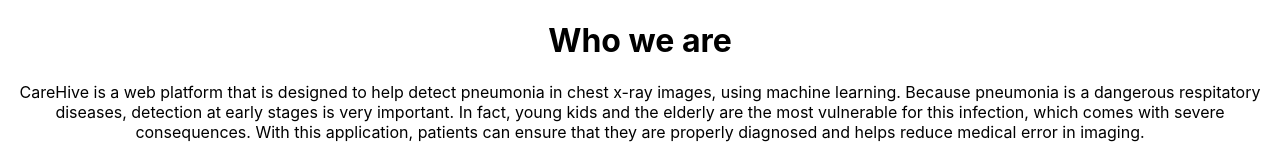
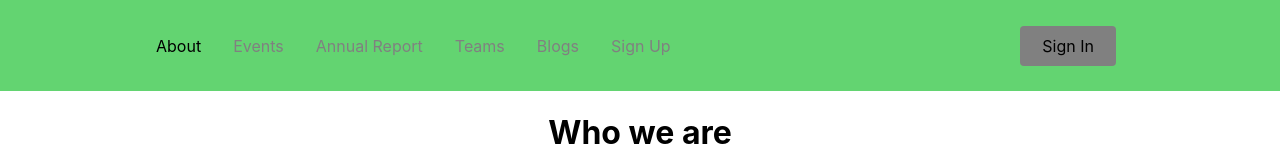
Before and after one commit to felicityy-li/TriHacks, a React (Create React App) app in the folder frontend/: page / in a window 1280 px wide. Shown: the top 158 px of the page. Built offline with nearby package versions, Linux system fonts and the light colour scheme.

Commit message:
fix: navBar now working

```diff
--- a/frontend/package.json
+++ b/frontend/package.json
@@ -10,8 +10,10 @@
     "axios": "^1.1.2",
     "react": "^18.2.0",
     "react-dom": "^18.2.0",
+    "react-icons": "^4.4.0",
     "react-router-dom": "^6.4.2",
     "react-scripts": "5.0.1",
+    "styled-components": "^5.3.6",
     "web-vitals": "^2.1.4"
   },
   "scripts": {
--- a/frontend/src/App.js
+++ b/frontend/src/App.js
@@ -2,11 +2,13 @@
 import { Routes, Route, BrowserRouter as Router } from "react-router-dom";
 import HomePage from './pages/HomePage';
 import DoctorsPage from './pages/DoctorsPage';
+import Navbar from './components/Navbar';
 
 function App() {
   return (
     <div className="App">
       <Router>
+        <Navbar />
         <Routes>
           <Route path="/" element={<HomePage />} />
           <Route path="/doctors_page" element={<DoctorsPage />} />
--- a/frontend/src/components/Navbar.js
+++ b/frontend/src/components/Navbar.js
@@ -1,88 +1,45 @@
-import React from 'react'
-import { Link } from 'react-router-dom'
-import { HiOutlineMenuAlt3, HiX } from "react-icons/hi";
+import React from "react";
+import {
+  Nav,
+  NavLink,
+  Bars,
+  NavMenu,
+  NavBtn,
+  NavBtnLink,
+} from "./NavbarElements";
 
 export default function Navbar() {
+  return (
+    <>
+      <Nav>
+        <Bars />
 
-    const [showNavbar, setShowNavbar] = React.useState(false);
-
-    const [account, setAccount] = React.useState(null);
-
-
-    return (
-        <div >
-            <nav className="flex items-center py-2 flex-wrap px-4 text-fontColor tracking-wider">
-                <Link to="/"><span className="p-2 mr-4 inline-flex items-center text-4xl md:text-5xl cursor-pointer font-base text-white">CareHive
-                </span></Link>
-                <button className="lg:hidden right-0 absolute md:px-8 px-6 mr-1 mb-1 ease-linear transition-all duration-150" type="button" onClick={() => setShowNavbar(true)} aria-hidden="false" aria-label="button">
-                    <HiOutlineMenuAlt3 className="h-7 w-7" aria-hidden="false" />
-                </button>
-                {showNavbar ? (
-                    <div>
-                        <div className=" flex overflow-x-hidden mx-4 md:mx-8 h-screen overflow-y-auto fixed inset-0 z-50 outline-none focus:outline-none md:hidden"
-                        >
-                            <div className="relative my-6 mx-auto w-screen">
-                                <div className="border-0 rounded-lg shadow-lg relative flex flex-col w-full bg-secondary outline-none focus:outline-none">
-                                    <div className="flex items-start justify-between p-5 border-solid rounded-t">
-                                        <Link activeClass="active" to="about" spy={true} smooth={true} offset={-150} duration={250}>
-                                            <div className="text-2xl font-base tracking-wide cursor-pointer">
-                                                CareHive
-                                            </div>
-                                        </Link>
-
-                                        <button className="absolute right-6" onClick={() => setShowNavbar(false)} aria-hidden="false" aria-label="button">
-                                            <HiX className="h-7 w-7" aria-hidden="false" />
-                                        </button>
-
-                                    </div>
-
-                                    <div className="grid justify-center">
-                                        <div className="inline-flex w-64 h-1 bg-indigo-500 rounded-full"></div>
-                                    </div>
-
-                                    <div className="grid place-items-center text-xl py-2 gap-2 w-full mb-4"
-                                    >
-
-                                        <Link to="/">
-                            <span className="lg:inline-flex lg:w-auto w-full px-3 py-2 rounded items-center justify-center dark:hover:bg-navHover hover:bg-secondary cursor-pointer text-white">Home</span>
-                        </Link>
-
-                        <Link to="/upload">
-                            <span className="lg:inline-flex lg:w-auto w-full px-3 py-2 rounded items-center justify-center dark:hover:bg-navHover hover:bg-secondary cursor-pointer text-white">Upload</span>
-                        </Link>
-
-                        <Link to="/doctors">
-                            <span className="lg:inline-flex lg:w-auto w-full px-3 py-2 rounded items-center justify-center dark:hover:bg-navHover hover:bg-secondary cursor-pointer text-white">Doctors</span>
-                        </Link>
-                                    </div>
-                                </div>
-                            </div>
-                        </div>
-
-                        <div className="opacity-25 fixed inset-0 z-40 h-screen bg-black md:hidden"></div>
-                    </div>
-                ) : null}
-
-                <div className="hidden top-navbar w-full lg:inline-flex lg:flex-grow lg:w-auto" >
-                    <div className="lg:inline-flex lg:flex-row lg:ml-auto lg:w-auto w-full text-xl lg:items-center items-start flex flex-col lg:h-auto space-x-2 mr-12" >
-
-                        <Link to="/">
-                            <span className="lg:inline-flex lg:w-auto w-full px-3 py-2 rounded items-center justify-center dark:hover:bg-navHover hover:bg-secondary cursor-pointer text-white">Home</span>
-                        </Link>
-
-                        <Link to="/upload">
-                            <span className="lg:inline-flex lg:w-auto w-full px-3 py-2 rounded items-center justify-center dark:hover:bg-navHover hover:bg-secondary cursor-pointer text-white">Upload</span>
-                        </Link>
-
-                        <Link to="/doctors">
-                            <span className="lg:inline-flex lg:w-auto w-full px-3 py-2 rounded items-center justify-center dark:hover:bg-navHover hover:bg-secondary cursor-pointer text-white">Doctors</span>
-                        </Link>
-
-
-
-                    </div>
-                </div>
-            </nav>
-        </div>
-    );
+        <NavMenu>
+          <NavLink to="/" activeStyle>
+            About
+          </NavLink>
+          <NavLink to="/events" activeStyle>
+            Events
+          </NavLink>
+          <NavLink to="/annual" activeStyle>
+            Annual Report
+          </NavLink>
+          <NavLink to="/team" activeStyle>
+            Teams
+          </NavLink>
+          <NavLink to="/blogs" activeStyle>
+            Blogs
+          </NavLink>
+          <NavLink to="/sign-up" activeStyle>
+            Sign Up
+          </NavLink>
+          {/* Second Nav */}
+          {/* <NavBtnLink to='/sign-in'>Sign In</NavBtnLink> */}
+        </NavMenu>
+        <NavBtn>
+          <NavBtnLink to="/signin">Sign In</NavBtnLink>
+        </NavBtn>
+      </Nav>
+    </>
+  );
 }
--- /dev/null
+++ b/frontend/src/components/NavbarElements.js
@@ -0,0 +1,86 @@
+import { FaBars } from 'react-icons/fa';
+import { NavLink as Link } from 'react-router-dom';
+import styled from 'styled-components';
+
+export const Nav = styled.nav`
+background: #63D471;
+height: 85px;
+display: flex;
+justify-content: space-between;
+padding: 0.2rem calc((100vw - 1000px) / 2);
+z-index: 12;
+/* Third Nav */
+/* justify-content: flex-start; */
+`;
+
+export const NavLink = styled(Link)`
+color: #808080;
+display: flex;
+align-items: center;
+text-decoration: none;
+padding: 0 1rem;
+height: 100%;
+cursor: pointer;
+&.active {
+	color: #000000;
+}
+`;
+
+export const Bars = styled(FaBars)`
+display: none;
+color: #808080;
+@media screen and (max-width: 768px) {
+	display: block;
+	position: absolute;
+	top: 0;
+	right: 0;
+	transform: translate(-100%, 75%);
+	font-size: 1.8rem;
+	cursor: pointer;
+}
+`;
+
+export const NavMenu = styled.div`
+display: flex;
+align-items: center;
+margin-right: -24px;
+/* Second Nav */
+/* margin-right: 24px; */
+/* Third Nav */
+/* width: 100vw;
+white-space: nowrap; */
+@media screen and (max-width: 768px) {
+	display: none;
+}
+`;
+
+export const NavBtn = styled.nav`
+display: flex;
+align-items: center;
+margin-right: 24px;
+/* Third Nav */
+/* justify-content: flex-end;
+width: 100vw; */
+@media screen and (max-width: 768px) {
+	display: none;
+}
+`;
+
+export const NavBtnLink = styled(Link)`
+border-radius: 4px;
+background: #808080;
+padding: 10px 22px;
+color: #000000;
+outline: none;
+border: none;
+cursor: pointer;
+transition: all 0.2s ease-in-out;
+text-decoration: none;
+/* Second Nav */
+margin-left: 24px;
+&:hover {
+	transition: all 0.2s ease-in-out;
+	background: #fff;
+	color: #808080;
+}
+`;
```
Also changed, not shown: 1 other file (tests, documents, lock files or other folders).
